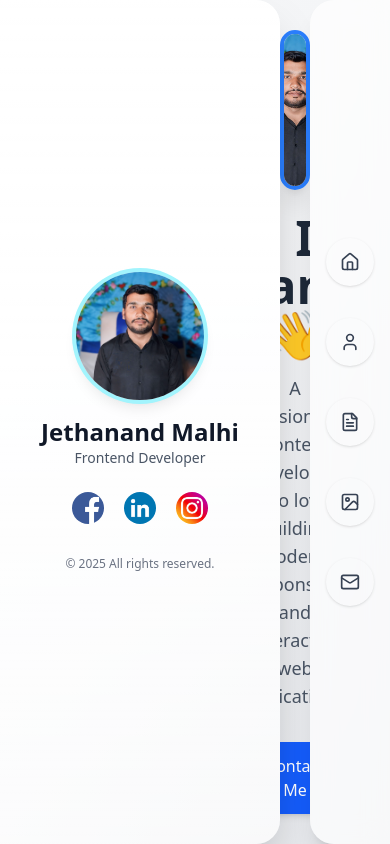
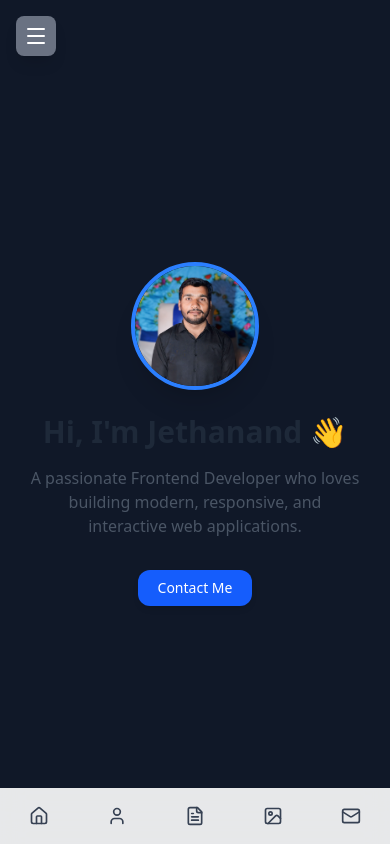
Before and after one commit to Jethanandj52/Portfolio, a React (Vite) app: page / in a window 390 px wide. Built offline with nearby package versions, Linux system fonts and the light colour scheme.

Commit message:
first commit

```diff
--- a/src/App.jsx
+++ b/src/App.jsx
@@ -1,5 +1,7 @@
+// App.jsx
 import React, { useState } from "react";
 import { AnimatePresence, motion } from "framer-motion";
+import { Menu } from "lucide-react";
 import HomeSection from "./component/HomeSection.jsx";
 import AboutSection from "./component/AboutSection";
 import ResumeSection from "./component/ResumeSection";
@@ -10,11 +12,12 @@ import RightNav from "./component/RightNav";
 
 export default function App() {
   const [activeSection, setActiveSection] = useState("home");
+  const [sidebarOpen, setSidebarOpen] = useState(false);
 
   const renderSection = () => {
     switch (activeSection) {
       case "home":
-      return <HomeSection setActiveSection={setActiveSection} />; // ✅ Pass props here
+        return <HomeSection setActiveSection={setActiveSection} />;
       case "about":
         return <AboutSection />;
       case "resume":
@@ -24,20 +27,42 @@ export default function App() {
       case "contact":
         return <ContactSection />;
       default:
-      return <HomeSection setActiveSection={setActiveSection} />; // ✅ Pass props here as well
+        return <HomeSection setActiveSection={setActiveSection} />;
     }
   };
 
-
   return (
-    <div className="flex bg-gradient-to-br from-gray-50 via-gray-100 to-gray-200 dark:from-gray-900 dark:via-gray-800 dark:to-gray-700">
-      {/* Left Sidebar (Full height, Fixed) */}
-      <div className="sticky top-0 h-screen flex-shrink-0">
+    <div className="flex  bg-gray-900 dark:via-gray-800 dark:to-gray-700">
+      {/* Sidebar - Large Devices */}
+      <div className="hidden md:block sticky top-0 h-screen flex-shrink-0">
         <Sidebar setActiveSection={setActiveSection} />
       </div>
 
-      {/* Main Content (Scrollable area only) */}
-     <main className="flex-1  overflow-y-auto h-screen scrollbar-hide">
+      {/* Sidebar - Mobile Slide In */}
+      <AnimatePresence>
+        {sidebarOpen && (
+          <motion.div
+            initial={{ x: -300 }}
+            animate={{ x: 0 }}
+            exit={{ x: -300 }}
+            transition={{ duration: 0.3 }}
+            className="fixed inset-y-0 left-0 z-50 w-64   bg-white dark:bg-gray-900 shadow-2xl md:hidden"
+          >
+            <Sidebar setActiveSection={setActiveSection} />
+          </motion.div>
+        )}
+      </AnimatePresence>
+
+      {/* Hamburger Button - Mobile only */}
+      <button
+        onClick={() => setSidebarOpen(!sidebarOpen)}
+        className="absolute top-4 left-4 z-50 md:hidden bg-gray-500 p-2 rounded-lg text-white shadow-lg"
+      >
+        <Menu size={24} />
+      </button>
+
+      {/* Main Content */}
+      <main className="flex-1 overflow-y-auto h-screen scrollbar-hide">
         <AnimatePresence mode="wait">
           <motion.div
             key={activeSection}
@@ -45,17 +70,21 @@ export default function App() {
             animate={{ opacity: 1, y: 0 }}
             exit={{ opacity: 0, y: -15 }}
             transition={{ duration: 0.45 }}
-      className="max-w-5xl mx-auto"
+            className="max-w-5xl mx-auto p-3 sm:p-4 md:p-6"
           >
             {renderSection()}
           </motion.div>
         </AnimatePresence>
       </main>
 
+      {/* Right Nav - Desktop/Tablet */}
+      <div className="hidden md:block sticky top-0 h-screen flex-shrink-0">
+        <RightNav setActiveSection={setActiveSection} />
+      </div>
 
-      {/* Right Navigation (Full height, Fixed) */}
-      <div className="sticky top-0 h-screen flex-shrink-0">
-        <RightNav setActiveSection={setActiveSection} />
+      {/* Right Nav - Mobile Bottom */}
+      <div className="md:hidden fixed bottom-0 left-0 right-0 z-40">
+        <RightNav setActiveSection={setActiveSection} mobile />
       </div>
     </div>
   );
--- a/src/component/HomeSection.jsx
+++ b/src/component/HomeSection.jsx
@@ -3,23 +3,22 @@ import { motion } from "framer-motion";
 import profile from "../assets/image/profile.png";
 
 const HomeSection = ({ setActiveSection }) => {
-
   return (
     <section
       id="home"
-      className="flex flex-col items-center justify-center min-h-screen text-center"
+      className="flex flex-col items-center justify-center min-h-screen text-center px-4"
     >
       <motion.img
         src={profile}
         alt="Profile"
-        className="rounded-full shadow-xl w-40 h-40 object-cover mb-6 border-4 border-blue-500"
+        className="rounded-full shadow-xl w-32 sm:w-40 md:w-52 h-32 sm:h-40 md:h-52 object-cover mb-6 border-4 border-blue-500"
         initial={{ scale: 0 }}
         animate={{ scale: 1 }}
         transition={{ duration: 0.6 }}
       />
 
       <motion.h1
-        className="text-5xl font-extrabold text-gray-800 dark:text-white"
+        className="text-3xl sm:text-4xl md:text-5xl font-extrabold text-gray-800 dark:text-white"
         initial={{ y: -30, opacity: 0 }}
         animate={{ y: 0, opacity: 1 }}
         transition={{ duration: 0.6 }}
@@ -28,7 +27,7 @@ const HomeSection = ({ setActiveSection }) => {
       </motion.h1>
 
       <motion.p
-        className="mt-4 text-lg text-gray-600 dark:text-gray-300 max-w-xl"
+        className="mt-4 text-base sm:text-lg text-gray-600 dark:text-gray-300 max-w-xl"
         initial={{ y: 30, opacity: 0 }}
         animate={{ y: 0, opacity: 1 }}
         transition={{ delay: 0.3, duration: 0.6 }}
@@ -39,7 +38,7 @@ const HomeSection = ({ setActiveSection }) => {
 
       <motion.a
         href="#contact"
-        className="mt-8 px-6 py-3 bg-blue-600 text-white rounded-xl shadow-md hover:bg-blue-700 transition"
+        className="mt-8 px-5 sm:px-6 py-2 sm:py-3 bg-blue-600 text-white rounded-xl shadow-md hover:bg-blue-700 transition text-sm sm:text-base"
         whileHover={{ scale: 1.05 }}
         whileTap={{ scale: 0.95 }}
         onClick={() => setActiveSection("contact")}
--- a/src/component/PortfolioSection.jsx
+++ b/src/component/PortfolioSection.jsx
@@ -13,109 +13,34 @@ import quiz from "../assets/image/quiz.png";
 import fastfood from "../assets/image/fast-food.png";
 import periodic from "../assets/image/periodic.png";
 import loan from "../assets/image/loan.png";
-
-import offmenu from '../assets/image/offmenu.png';
+import offmenu from "../assets/image/offmenu.png";
 
 const projects = [
-  {
-    title: "Saylani Website Clone",
-    description: "A clone of Saylani website using HTML, CSS, and JS.",
-    image: smit, // ✅ yaha sirf smit likho
-    link: "https://jethanandj52.github.io/Saylani_website_clone/",
-  },
-  {
-    title: "Offmenu Website Clone",
-    description: "A clone of Offmenu website using HTML, CSS, and JS.",
-    image: offmenu, // ✅ yaha sirf smit likho
-    link: "https://offmenu-clone.netlify.app/",
-  },
-  {
-    title: "Food Panda Clone",
-    description: "Food delivery website clone built with frontend technologies.",
-    image: food, // ✅
-    link: "https://food-panda-clone-assignment.netlify.app/",
-  },
-   {
-    title: "Furniture Website Clone",
-    description: "Furniture e-commerce website clone built with frontend technologies.",
-    image: furniture, // ✅
-    link: "https://furniture-ass1-react.netlify.app/",
-  },
-  {
-    title: "Restaurant Website Clone",
-    description: "Restaurant website clone built with frontend technologies.",
-    image: restaurant, // ✅
-    link: "https://mini-restaurent-ass.netlify.app",
-  },
-  {
-    title: "Fast Food Website Clone",
-    description: "Fast Food website clone built with frontend technologies.",
-    image: fastfood, // ✅
-    link: "https://order-fast-food-clone.netlify.app/",
-  },
-   {
-    title: "Weather App",
-    description: "Weather app built with frontend technologies.",
-    image: weather, // ✅
-    link: "https://darling-parfait-7c8139.netlify.app/",
-  },
-   {
-    title: "Quiz App",
-    description: "Quiz app built with frontend technologies.",
-    image: quiz, // ✅
-    link: "https://friendly-bubblegum-7908af.netlify.app/",
-  },
-
-  {
-    title: "Age Calculator",
-    description: "A simple age calculator built with JavaScript.",
-    image: age, // ✅
-    link: "https://jethanandj52.github.io/age-calculator/",
-  },
-  {
-    title: "E-commerce Website",
-    description: "An e-commerce website frontend project.",
-    image: ecom, // ✅
-    link: "https://jethanandj52.github.io/E-commerce1/",
-  },
-  {
-    title: "Guess Number Game",
-    description: "A fun JavaScript game for guessing numbers.",
-    image: game, // ✅
-    link: "https://jethanandj52.github.io/random_number_generator_game/",
-  },
-  {
-    title: "Time Table",
-    description: "Time table app built with frontend technologies.",
-    image: periodic, // ✅
-    link: "https://effulgent-blini-5cc036.netlify.app/",
-  },
-
-
-   {
-    title: "Loan App",
-    description: "Frontend React + Backen project with Firebase for product management.",
-    image: loan,
-    link: "https://github.com/Jethanandj52/LoanApp",
-  },
-  {
-    title: "Portfolio Website",
-    description: "Personal portfolio built with React, Tailwind, and Framer Motion.",
-    image: portfolio,
-    link: "#",
-  },
+  { title: "Saylani Website Clone", description: "A clone of Saylani website using HTML, CSS, and JS.", image: smit, link: "https://jethanandj52.github.io/Saylani_website_clone/" },
+  { title: "Offmenu Website Clone", description: "A clone of Offmenu website using HTML, CSS, and JS.", image: offmenu, link: "https://offmenu-clone.netlify.app/" },
+  { title: "Food Panda Clone", description: "Food delivery website clone built with frontend technologies.", image: food, link: "https://food-panda-clone-assignment.netlify.app/" },
+  { title: "Furniture Website Clone", description: "Furniture e-commerce website clone built with frontend technologies.", image: furniture, link: "https://furniture-ass1-react.netlify.app/" },
+  { title: "Restaurant Website Clone", description: "Restaurant website clone built with frontend technologies.", image: restaurant, link: "https://mini-restaurent-ass.netlify.app" },
+  { title: "Fast Food Website Clone", description: "Fast Food website clone built with frontend technologies.", image: fastfood, link: "https://order-fast-food-clone.netlify.app/" },
+  { title: "Weather App", description: "Weather app built with frontend technologies.", image: weather, link: "https://darling-parfait-7c8139.netlify.app/" },
+  { title: "Quiz App", description: "Quiz app built with frontend technologies.", image: quiz, link: "https://friendly-bubblegum-7908af.netlify.app/" },
+  { title: "Age Calculator", description: "A simple age calculator built with JavaScript.", image: age, link: "https://jethanandj52.github.io/age-calculator/" },
+  { title: "E-commerce Website", description: "An e-commerce website frontend project.", image: ecom, link: "https://jethanandj52.github.io/E-commerce1/" },
+  { title: "Guess Number Game", description: "A fun JavaScript game for guessing numbers.", image: game, link: "https://jethanandj52.github.io/random_number_generator_game/" },
+  { title: "Time Table", description: "Time table app built with frontend technologies.", image: periodic, link: "https://effulgent-blini-5cc036.netlify.app/" },
+  { title: "Loan App", description: "Frontend React + Backend project with Firebase.", image: loan, link: "https://github.com/Jethanandj52/LoanApp" },
+  { title: "Portfolio Website", description: "Personal portfolio built with React, Tailwind, and Framer Motion.", image: portfolio, link: "https://portfolio-6a6y.vercel.app/" },
 ];
-
 
 const PortfolioSection = () => {
   return (
     <section
       id="portfolio"
-      className="min-h-screen w-full bg-gradient-to-b from-gray-50 to-gray-200 dark:from-gray-900 dark:to-gray-800 py-16 px-6 flex flex-col items-center"
+      className="min-h-screen w-full bg-gradient-to-b   py-12 sm:py-16 px-4 sm:px-6 flex flex-col items-center"
     >
-      {/* Section Heading */}
+      {/* Heading */}
       <motion.h2
-        className="text-5xl font-extrabold text-gray-900 dark:text-white mb-4 text-center"
+        className="text-3xl sm:text-4xl md:text-5xl font-extrabold text-gray-900 dark:text-white mb-4 text-center"
         initial={{ opacity: 0, y: -30 }}
         animate={{ opacity: 1, y: 0 }}
         transition={{ duration: 0.6 }}
@@ -124,44 +49,44 @@ const PortfolioSection = () => {
       </motion.h2>
 
       <motion.p
-        className="text-lg text-gray-600 dark:text-gray-300 mb-12 max-w-2xl text-center"
+        className="text-base sm:text-lg text-gray-600 dark:text-gray-300 mb-10 sm:mb-12 max-w-2xl text-center"
         initial={{ opacity: 0 }}
         animate={{ opacity: 1 }}
         transition={{ delay: 0.3, duration: 0.6 }}
       >
-        A collection of projects I’ve built with passion. From small apps to
-        full platforms, here’s a showcase of my work.
+        A collection of projects I’ve built with passion. From small apps to full
+        platforms, here’s a showcase of my work.
       </motion.p>
 
       {/* Projects Grid */}
-      <div className="grid sm:grid-cols-2 lg:grid-cols-3 gap-10 max-w-7xl w-full text-center">
+      <div className="grid grid-cols-1 sm:grid-cols-2 lg:grid-cols-3 gap-6 sm:gap-8 max-w-7xl w-full text-center">
         {projects.map((project, index) => (
           <motion.div
             key={index}
             className="bg-white dark:bg-gray-800 rounded-2xl shadow-lg overflow-hidden hover:shadow-2xl transform hover:-translate-y-2 transition duration-300"
             initial={{ opacity: 0, y: 50 }}
             animate={{ opacity: 1, y: 0 }}
-            transition={{ delay: index * 0.15, duration: 0.6 }}
+            transition={{ delay: index * 0.1, duration: 0.5 }}
           >
             <div className="overflow-hidden">
               <img
                 src={project.image}
                 alt={project.title}
-                className="w-full h-52 object-cover transform hover:scale-105 transition duration-300"
+                className="w-full h-44 sm:h-52 object-cover transform hover:scale-105 transition duration-300"
               />
             </div>
-            <div className="p-6">
-              <h3 className="text-2xl font-bold text-blue-600 mb-2">
+            <div className="p-4 sm:p-6">
+              <h3 className="text-lg sm:text-2xl font-bold text-blue-600 mb-2">
                 {project.title}
               </h3>
-              <p className="text-gray-600 dark:text-gray-300 mb-4">
+              <p className="text-gray-600 dark:text-gray-300 mb-4 text-sm sm:text-base">
                 {project.description}
               </p>
               <a
                 href={project.link}
                 target="_blank"
                 rel="noopener noreferrer"
-                className="inline-block px-5 py-2 bg-blue-600 text-white font-medium rounded-lg hover:bg-blue-700 transition"
+                className="inline-block px-4 sm:px-5 py-2 bg-blue-600 text-white text-sm sm:text-base font-medium rounded-lg hover:bg-blue-700 transition"
               >
                 View Project
               </a>
--- a/src/component/RightNav.jsx
+++ b/src/component/RightNav.jsx
@@ -1,7 +1,8 @@
+// RightNav.jsx
 import React from "react";
 import { Home, User, FileText, Image, Mail } from "lucide-react";
 
-const RightNav = ({ setActiveSection }) => {
+const RightNav = ({ setActiveSection, mobile }) => {
   const links = [
     { icon: <Home size={20} />, section: "home" },
     { icon: <User size={20} />, section: "about" },
@@ -10,15 +11,32 @@ const RightNav = ({ setActiveSection }) => {
     { icon: <Mail size={20} />, section: "contact" },
   ];
 
+  if (mobile) {
+    return (
+      <nav className="bg-white/90 dark:bg-gray-800/90 backdrop-blur-md shadow-md flex justify-around items-center py-2">
+        {links.map((link) => (
+          <button
+            key={link.section}
+            title={link.section}
+            onClick={() => setActiveSection(link.section)}
+            className="flex items-center justify-center w-10 h-10 sm:w-12 sm:h-12 rounded-full text-gray-700 dark:text-gray-200 hover:bg-cyan-500 hover:text-white transition"
+          >
+            {link.icon}
+          </button>
+        ))}
+      </nav>
+    );
+  }
+
   return (
-    <aside className="w-20 h-screen bg-white/70 dark:bg-gray-800/70 backdrop-blur-md rounded-tl-3xl rounded-bl-3xl shadow-xl flex flex-col items-center justify-center">
-      <nav className="flex flex-col gap-8">
+    <aside className="w-16 sm:w-20 h-screen bg-white/70 dark:bg-gray-800/70 backdrop-blur-md shadow-xl flex flex-col items-center justify-center">
+      <nav className="flex flex-col gap-6 sm:gap-8">
         {links.map((link) => (
           <button
             key={link.section}
             title={link.section.charAt(0).toUpperCase() + link.section.slice(1)}
             onClick={() => setActiveSection(link.section)}
-            className="flex items-center justify-center w-12 h-12 rounded-full text-gray-700 dark:text-gray-200 hover:bg-cyan-500 hover:text-white transition transform hover:scale-110 shadow-sm"
+            className="flex items-center justify-center w-10 h-10 sm:w-12 sm:h-12 rounded-full text-gray-700 dark:text-gray-200 hover:bg-cyan-500 hover:text-white transition"
           >
             {link.icon}
           </button>
--- a/src/component/SideBar.jsx
+++ b/src/component/SideBar.jsx
@@ -1,5 +1,5 @@
+// SideBar.jsx
 import React from "react";
-import { Home, User, FileText, Image, Mail } from "lucide-react";
 import profile from "../assets/image/profile.png";
 import fb from "../assets/image/fb.png";
 import linkdin from "../assets/image/linkdin.png";
@@ -7,54 +7,35 @@ import ins from "../assets/image/ins.jpg";
 
 const SideBar = ({ setActiveSection }) => {
   return (
-    <aside className="w-70 h-screen p-6 flex flex-col items-center justify-center bg-gradient-to-b from-white via-white/90 to-white/70 dark:from-gray-800 dark:via-gray-800/90 dark:to-gray-900 rounded-tr-3xl rounded-br-3xl shadow-2xl">
+    <aside className="w-56 sm:w-64 md:w-72 h-screen p-4 sm:p-6 flex flex-col items-center justify-center bg-gradient-to-b from-white via-white/90 to-white/70 dark:from-gray-800 dark:via-gray-800/90 dark:to-gray-900 shadow-2xl">
       {/* Profile Image */}
-      <div className="w-32 h-32 rounded-full overflow-hidden shadow-lg ring-4 ring-cyan-200 dark:ring-cyan-800">
-        <img
-          src={profile}
-          alt="Profile"
-          className="w-full h-full object-cover"
-        />
+      <div className="w-20 sm:w-24 md:w-28 h-20 sm:h-24 md:h-28 rounded-full overflow-hidden shadow-lg ring-4 ring-cyan-300 dark:ring-cyan-700">
+        <img src={profile} alt="Profile" className="w-full h-full object-cover" />
       </div>
 
       {/* Name */}
-      <h2 className="mt-4 text-2xl font-bold text-gray-900 dark:text-gray-100">
+      <h2 className="mt-4 text-lg sm:text-xl md:text-2xl font-bold text-gray-900 dark:text-gray-100 text-center">
         Jethanand Malhi
       </h2>
-      <p className="text-sm text-gray-600 dark:text-gray-400">
+      <p className="text-xs sm:text-sm text-gray-600 dark:text-gray-400">
         Frontend Developer
       </p>
 
       {/* Social Links */}
-      <div className="flex gap-5 mt-6">
-        <a
-          href="https://facebook.com"
-          target="_blank"
-          rel="noreferrer"
-        //   className="p-2 rounded bg-gray-100 dark:bg-gray-700 hover:bg-cyan-500 hover:text-white transition"
-        >
-          <img src={fb} alt="Facebook" className="w-8  rounded-2xl" />
+      <div className="flex gap-4 sm:gap-5 mt-6">
+        <a href="https://facebook.com" target="_blank" rel="noreferrer">
+          <img src={fb} alt="Facebook" className="w-6 sm:w-7 md:w-8 rounded-2xl" />
         </a>
-        <a
-          href="https://linkedin.com"
-          target="_blank"
-          rel="noreferrer"
-        //   className="p-2 rounded-full bg-gray-100 dark:bg-gray-700 hover:bg-cyan-500 hover:text-white transition"
-        >
-          <img src={linkdin} alt="LinkedIn" className="w-8 rounded-2xl" />
+        <a href="https://linkedin.com" target="_blank" rel="noreferrer">
+          <img src={linkdin} alt="LinkedIn" className="w-6 sm:w-7 md:w-8 rounded-2xl" />
         </a>
-        <a
-          href="https://instagram.com"
-          target="_blank"
-          rel="noreferrer"
-        //   className="p-2 rounded-full bg-gray-100 dark:bg-gray-700 hover:bg-cyan-500 hover:text-white transition"
-        >
-          <img src={ins} alt="Instagram" className="w-8 rounded-2xl" />
+        <a href="https://instagram.com" target="_blank" rel="noreferrer">
+          <img src={ins} alt="Instagram" className="w-6 sm:w-7 md:w-8 rounded-2xl" />
         </a>
       </div>
 
       {/* Footer */}
-      <div className="mt-8 text-xs text-gray-500 dark:text-gray-400 text-center">
+      <div className="mt-6 text-[10px] sm:text-xs text-gray-500 dark:text-gray-400 text-center">
         © 2025 All rights reserved.
       </div>
     </aside>
```
Also changed, not shown: src/component/AboutSection.jsx (+18 -35 lines), src/component/ContactSection.jsx (+55 -78 lines), src/component/ResumeSection.jsx (+27 -18 lines). Lines whose indentation alone changed are shown as unchanged.
